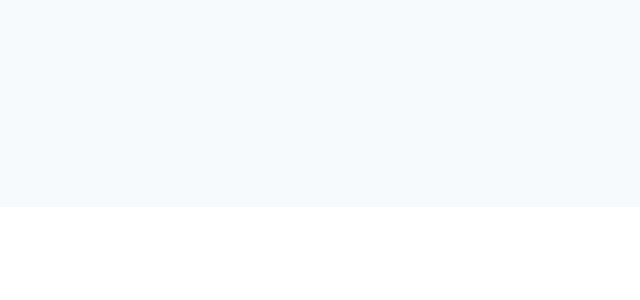
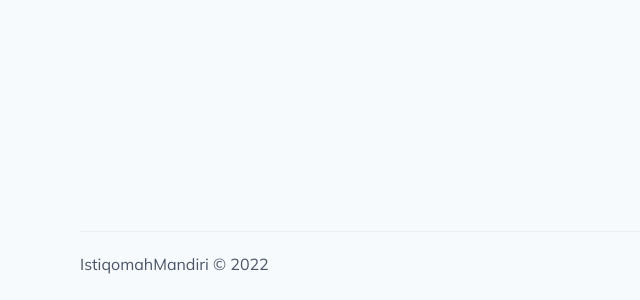
Before and after one commit to KennFatt/istiqomah-mandiri-frontend, a Next.js app: page / in a window 1280 px wide. Shown: the part 684-984 px from the top of the page, without its empty margins (0-640 px from the left). Before the commit the page ends 891 px from the top, so only its background shows below. Built offline with nearby package versions, Linux system fonts and the light colour scheme; a web font is replaced by a local one.

Commit message:
feat(`feature/user-interface`): impl `<Footer>` component

```diff
--- /dev/null
+++ b/src/features/landing-page/components/Footer.tsx
@@ -0,0 +1,20 @@
+import { Divider, Text, VStack } from "@chakra-ui/react";
+import { FC } from "react";
+import { BaseProps } from "utils/react-fc-props";
+import { SectionContainer } from "./SectionContainer";
+
+interface FooterProps extends BaseProps {}
+
+/**
+ * @private
+ */
+export const Footer: FC<FooterProps> = () => {
+  return (
+    <SectionContainer containerProps={{ as: "footer", p: "6" }}>
+      <VStack spacing="5" alignItems="start">
+        <Divider bg="red.400" />
+        <Text color="gray.600">IstiqomahMandiri © 2022</Text>
+      </VStack>
+    </SectionContainer>
+  );
+};
--- a/src/features/landing-page/components/LandingPageLayout.tsx
+++ b/src/features/landing-page/components/LandingPageLayout.tsx
@@ -1,6 +1,7 @@
 import { Box, Container } from "@chakra-ui/react";
 import type { FC } from "react";
 import { BaseProps } from "utils/react-fc-props";
+import { Footer } from "./Footer";
 import { Header } from "./Header";
 
 interface LandingPageLayoutProps extends BaseProps {}
@@ -17,6 +18,7 @@ export const LandingPageLayout: FC<LandingPageLayoutProps> = ({ children }) => {
       </Box>
 
       {/* Footer */}
+      <Footer />
     </Container>
   );
 };
```
